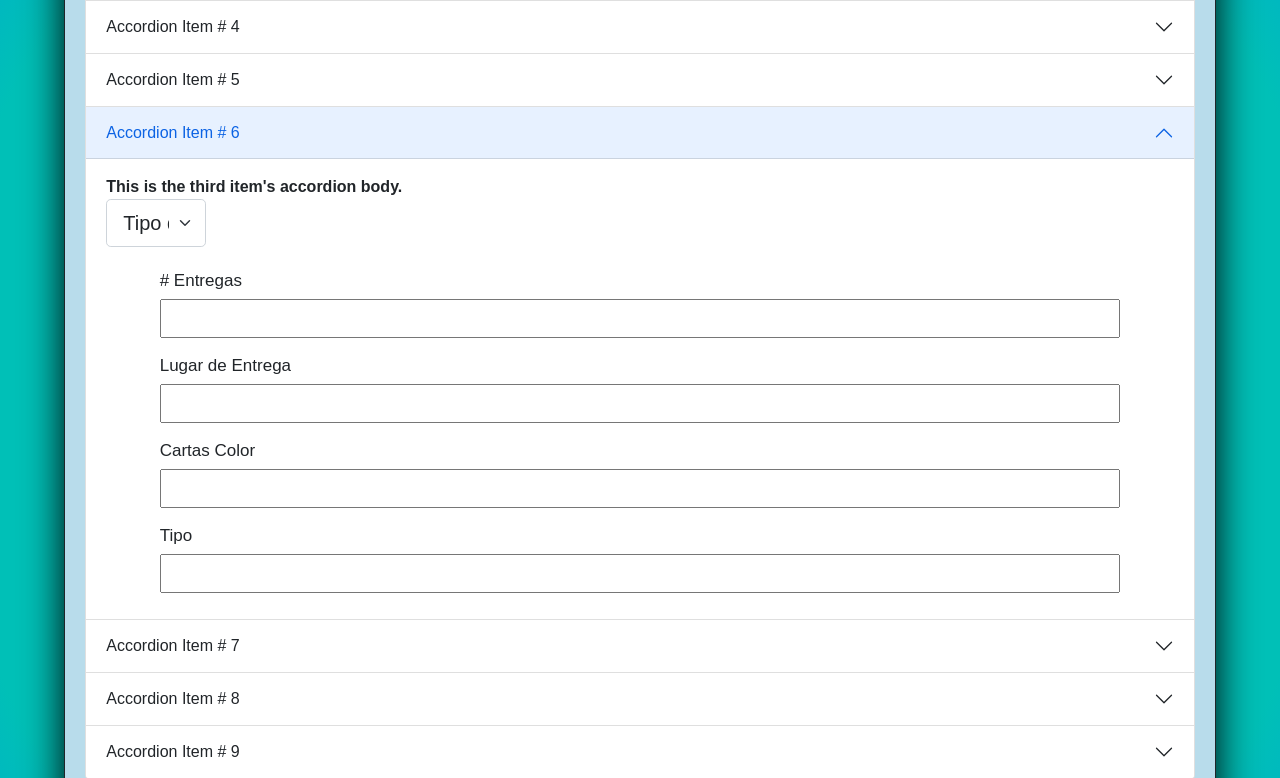
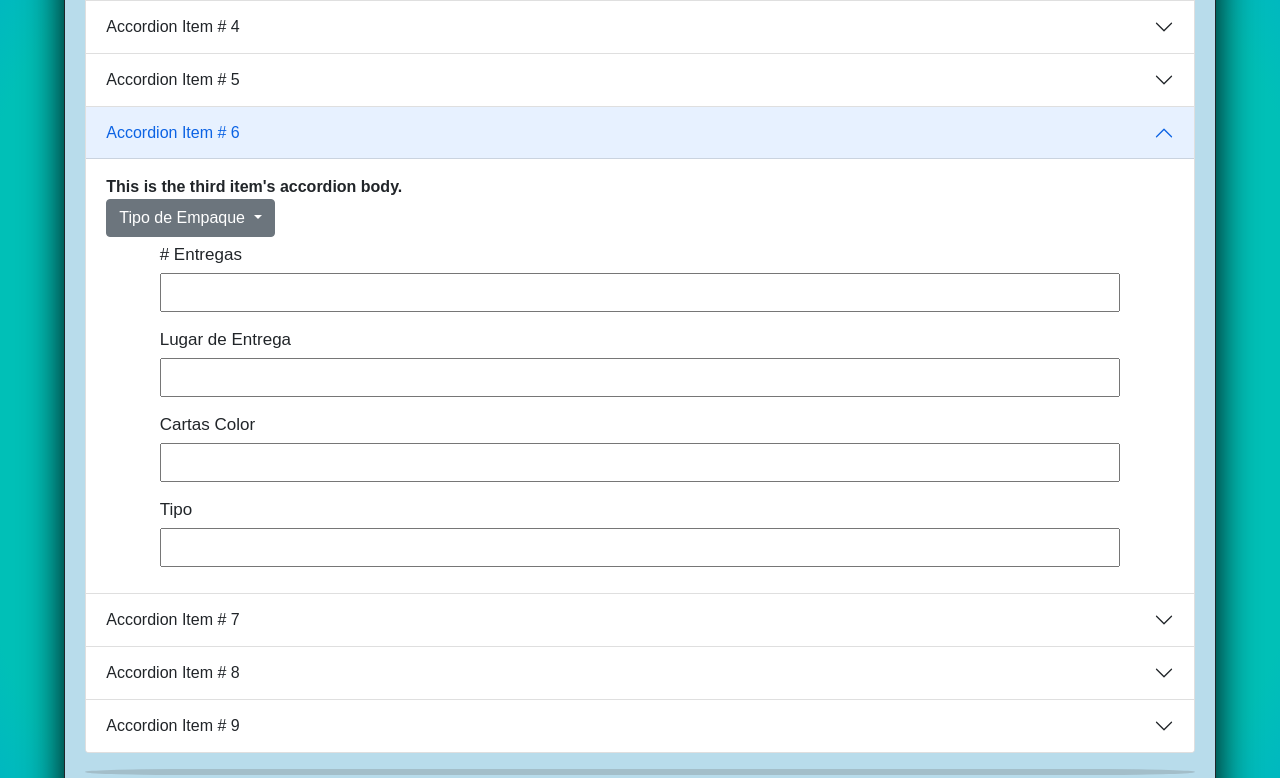
Before and after one commit to luiscapello/proyecto_cot, a Django app: page /formulario/ in a window 1280 px wide, after a click on "Accordion Item # 6". Shown: the part 491-1269 px from the top of the page. Run offline with Django 4.2, Linux system fonts and the light colour scheme; a user stored in the database is signed in.

Commit message:
form-cot

```diff
--- a/mainapp/templates/mainapp/form.html
+++ b/mainapp/templates/mainapp/form.html
@@ -158,12 +158,18 @@
                             <div id="collapsesix" class="accordion-collapse collapse" aria-labelledby="headingsix" data-bs-parent="#accordionExample">
                                 <div class="accordion-body">
                                     <strong>This is the third item's accordion body.</strong>
-                                    <select class="form-select form-select-lg mb-3" aria-label=".form-select-lg example">
-                                                <option selected>Tipo de Empaque</option>
-                                                <option value="1">Caja</option>
-                                                <option value="2">Bolsa</option>
-                                                <option value="3">Caja y Bolsa</option>
-                                            </select>
+
+                                    <div class="dropdown">
+                                        <button class="btn btn-secondary dropdown-toggle" type="button" id="dropdownMenu2" data-bs-toggle="dropdown" aria-expanded="false">
+                                            Tipo de Empaque
+                                        </button>
+                                        <ul class="dropdown-menu" aria-labelledby="dropdownMenu2">
+                                            <li><button class="dropdown-item" type="button">Caja</button></li>
+                                            <li><button class="dropdown-item" type="button">Bolsa</button></li>
+                                            <li><button class="dropdown-item" type="button">Caja y Bolsa</button></li>
+                                        </ul>
+                                    </div>
+
                                     <label for="entrega"># Entregas</label>
                                     <input type="text" name="entrega" />
                                     <label for="lugar">Lugar de Entrega</label>
```
